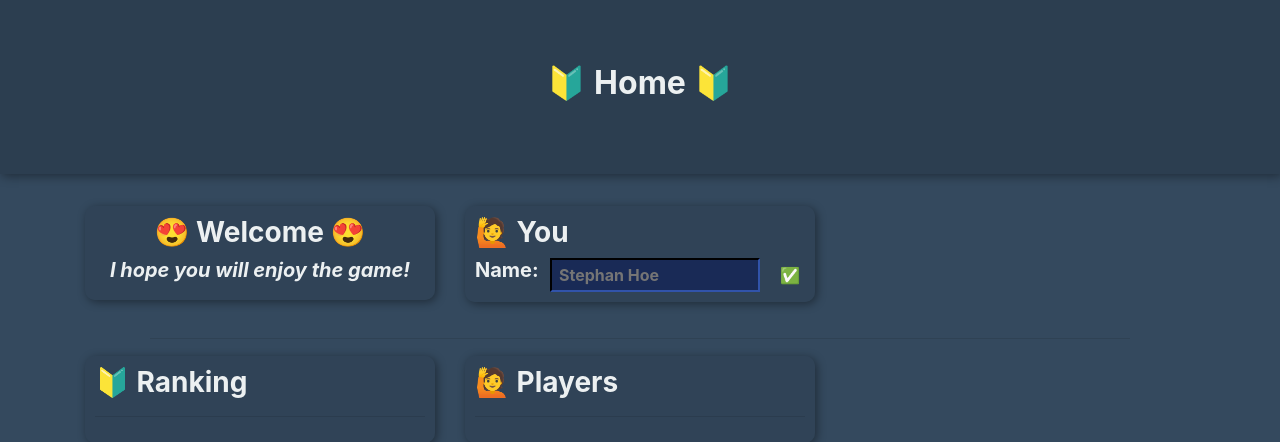
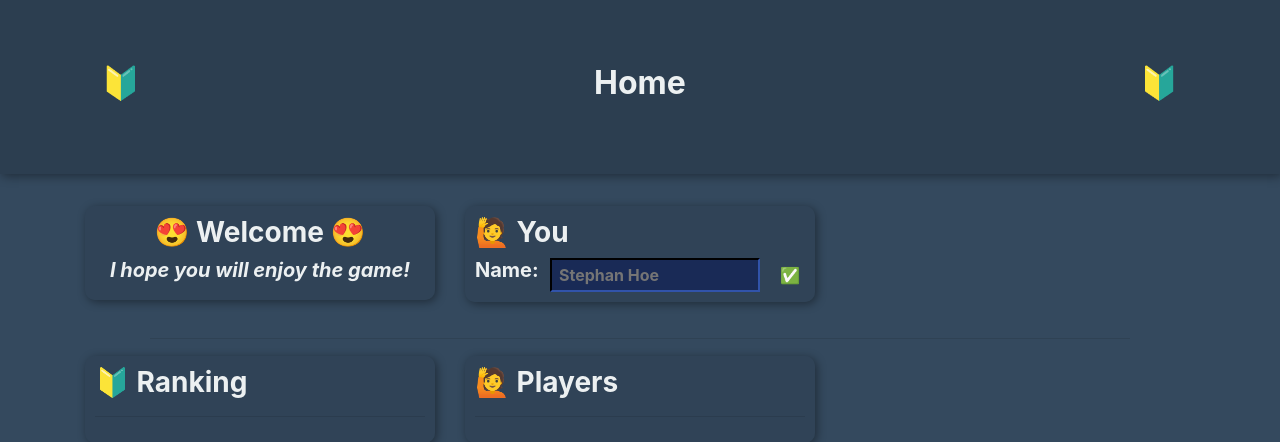
Before and after one commit to bastienexertier/picturegame, a Flask app: page /home in a window 1280 px wide. Shown: the top 442 px of the page. Run offline with Flask 2, Linux system fonts and the light colour scheme; data that the repository does not hold is empty; some libraries are stand-ins or nearby versions.

Commit message:
standardization of jumbotron icons on home page

```diff
--- a/static/css/default.css
+++ b/static/css/default.css
@@ -8,7 +8,7 @@ body {
 .element {
 	background-color: #2c3e5080;
 }
-.theme-big-title::before, .theme-big-title::after {
+.theme-home::before {
 	content: "\01F530";
 }
 .theme-person::before {
--- a/static/css/halloween.css
+++ b/static/css/halloween.css
@@ -8,7 +8,7 @@ body {
 .element {
 	background-color: #7a300080;
 }
-.theme-big-title::before, .theme-big-title::after {
+.theme-home::before {
 	content: "\01F383";
 }
 .theme-person::before {
--- a/static/css/xmas.css
+++ b/static/css/xmas.css
@@ -8,7 +8,7 @@ body {
 .element {
 	background-color: #bdc3c780;
 }
-.theme-big-title::before, .theme-big-title::after {
+.theme-home::before {
 	content: "\01F384";
 }
 .theme-person::before {
--- a/templates/home_page.html
+++ b/templates/home_page.html
@@ -9,7 +9,9 @@
 <body>
 	<div class="jumbotron">
 		<div class="row text-center">
-			<h2 class="col-12 theme-big-title"> Home </h2>
+			<h2 class="col-2 theme-home"></h2>
+			<h2 class="col-8 line-middle">Home</h2>
+			<h2 class="col-2 theme-home"></h2>
 		</div>
 	</div>
 	<div class="container">
--- a/templates/team_list.html
+++ b/templates/team_list.html
@@ -7,7 +7,9 @@
 <body>
 	<div class="jumbotron">
 		<div class="row text-center">
-			<h2 class="col-12 theme-big-titl">Join a team</h2>
+			<h2 class="col-2 theme-home"></h2>
+			<h2 class="col-8 line-middle">Join a team</h2>
+			<h2 class="col-2 theme-home"></h2>
 		</div>
 	</div>
 	<div class="container">
```
